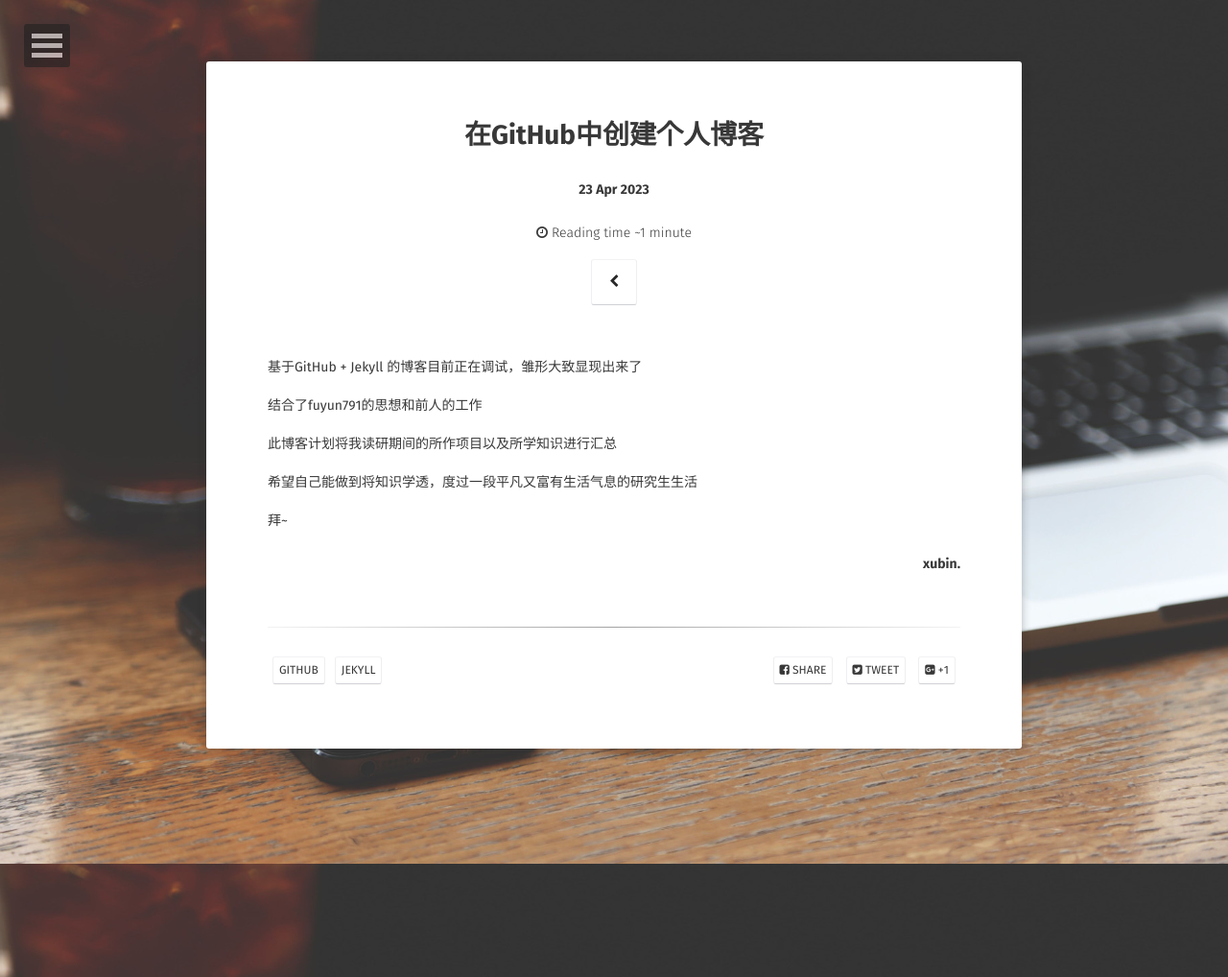
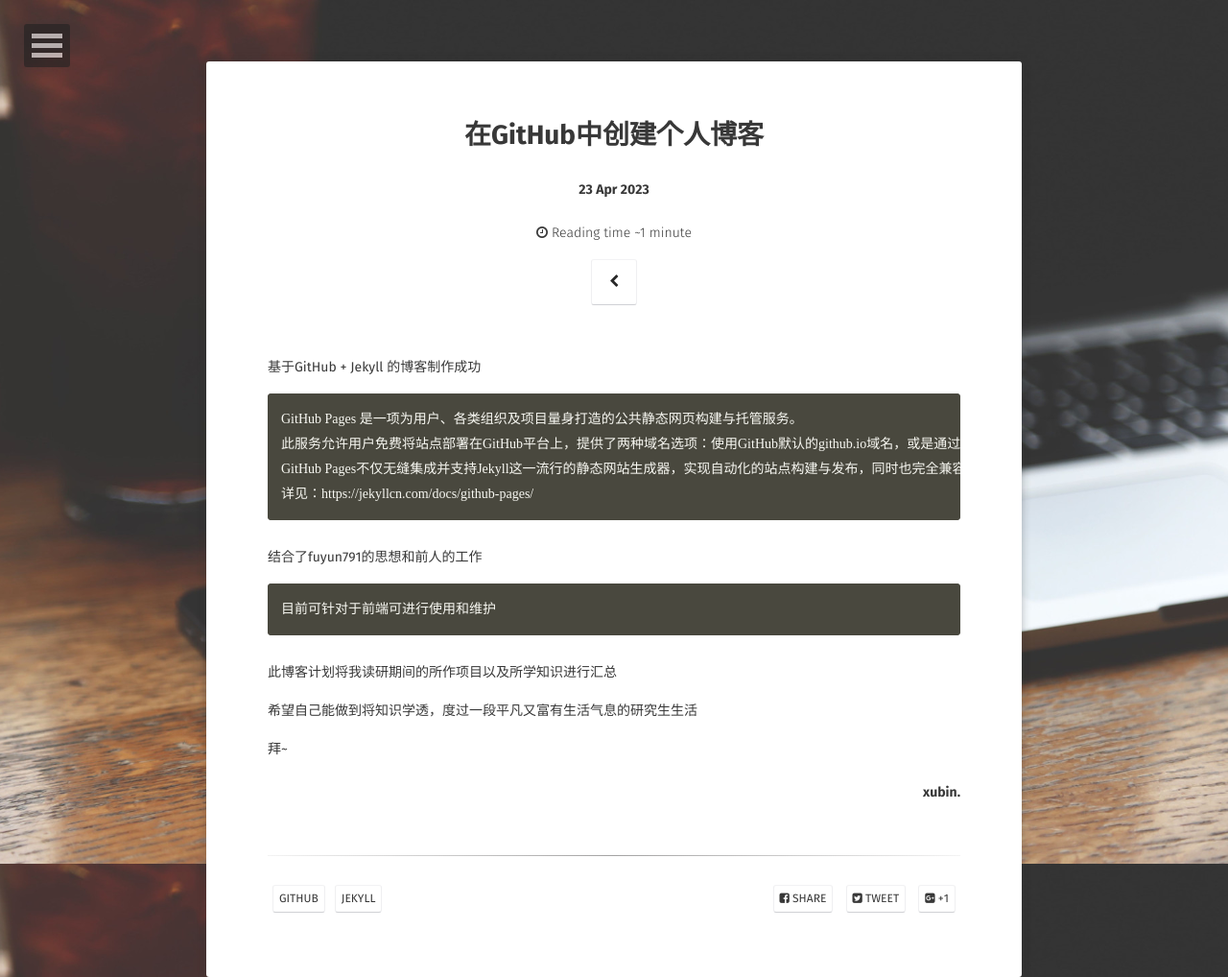
Before and after one commit to xubin2000/xubin2000.github.io, a Jekyll site: the page built from _posts/2023-04-23-博客创建.md, in a window 1280 px wide. Shown: the whole page at 96% size. Built offline with Jekyll 4.4.1, drawn with Linux system fonts in a browser that asks for light colours; some web fonts are replaced.

Commit message:
Update 2023-04-23-博客创建.md

```diff
--- a/_posts/2023-04-23-博客创建.md
+++ b/_posts/2023-04-23-博客创建.md
@@ -10,9 +10,17 @@ tag:
 comments: false
 ---
 
-基于GitHub + Jekyll 的博客目前正在调试，雏形大致显现出来了
+
+基于GitHub + Jekyll 的博客制作成功
+
+    GitHub Pages 是一项为用户、各类组织及项目量身打造的公共静态网页构建与托管服务。
+    此服务允许用户免费将站点部署在GitHub平台上，提供了两种域名选项：使用GitHub默认的github.io域名，或是通过自定义域名来发布您的网站。
+    GitHub Pages不仅无缝集成并支持Jekyll这一流行的静态网站生成器，实现自动化的站点构建与发布，同时也完全兼容纯HTML文档，为开发者提供了极大的灵活性和便捷性。
+    详见：https://jekyllcn.com/docs/github-pages/
 
 结合了fuyun791的思想和前人的工作
+
+    目前可针对于前端可进行使用和维护
 
 此博客计划将我读研期间的所作项目以及所学知识进行汇总
 
```
